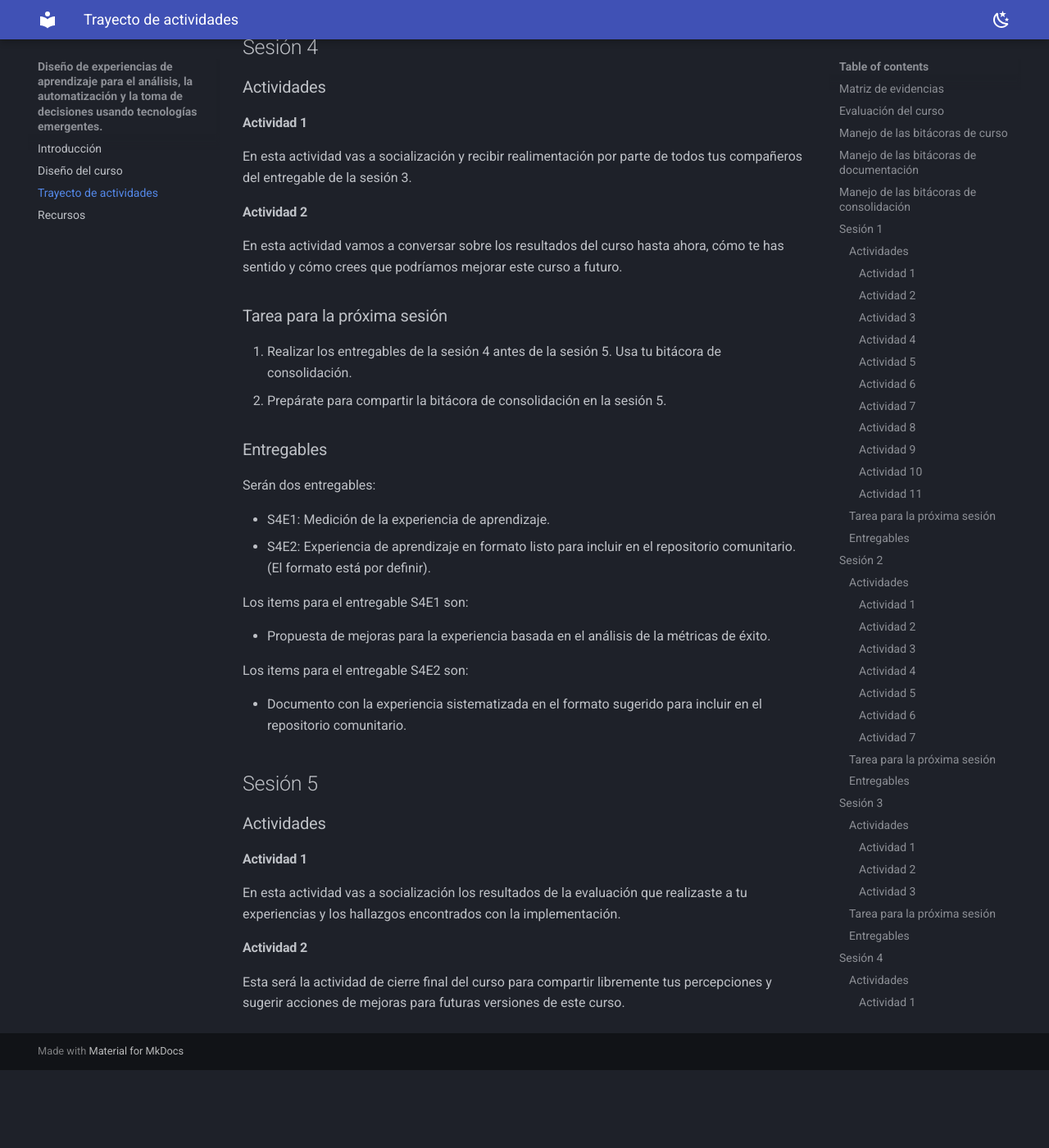
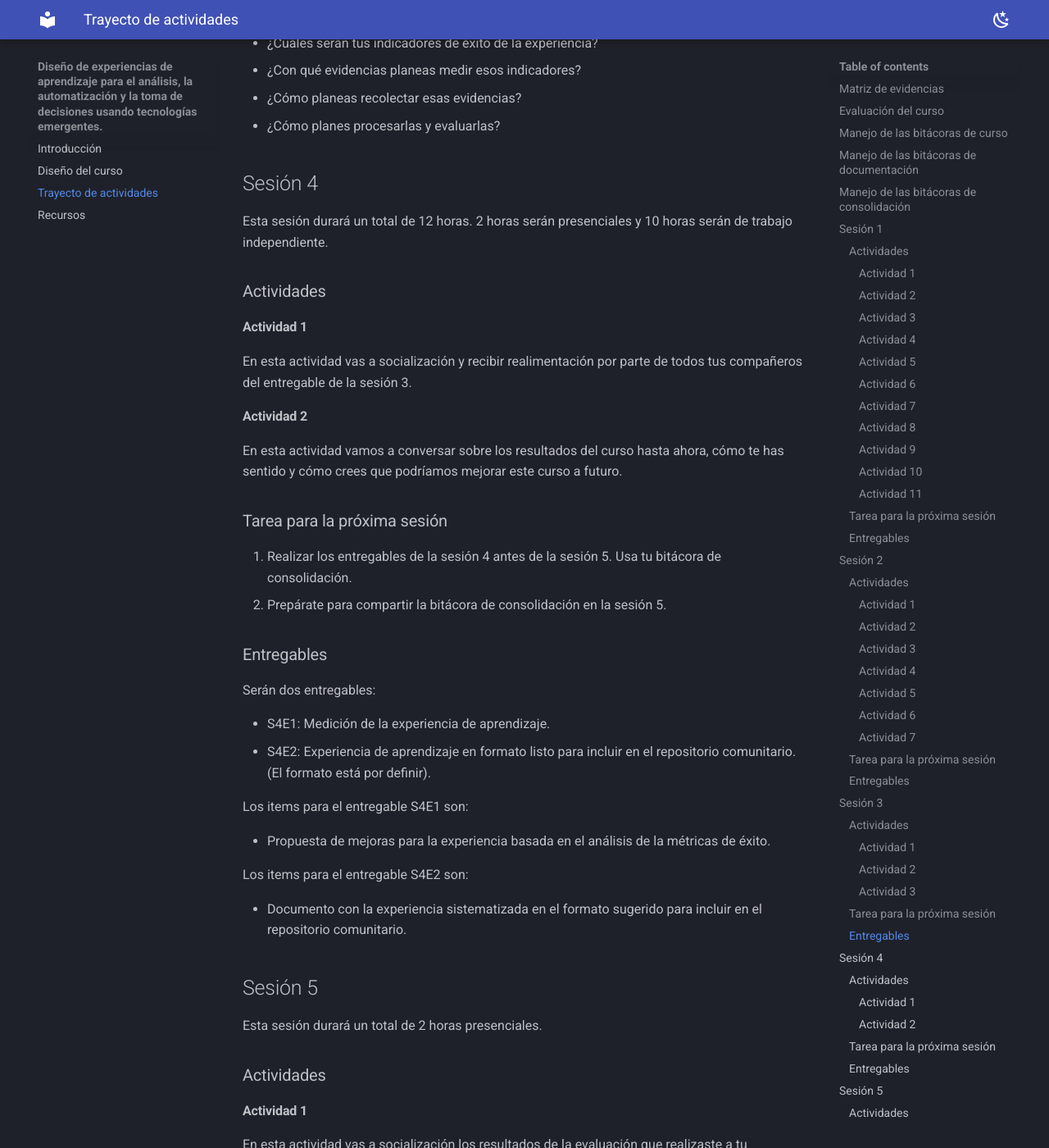
Before and after one commit to juanferfranco/cursoDeaIa, an MkDocs documentation site: the page built from docs/trayecto.md, in a window 1280 px wide and 1400 px high, scrolled down 20063 px. Shown: the whole window at 82% size. Built offline with MkDocs 1.6.1 and Material for MkDocs 9.7.7, drawn with Linux system fonts in a browser that asks for light colours; before the commit the page ends 21368 px from its top, so only the background shows below that; some of the changed text lies outside the part shown.

Commit message:
minor fix

```diff
--- a/docs/trayecto.md
+++ b/docs/trayecto.md
@@ -377,6 +377,8 @@
 
 ## Sesión 2
 
+Esta sesión durará un total de 12 horas. 4 horas serán presenciales y 8 horas serán de trabajo independiente.
+
 ### Actividades
 
 #### Actividad 1
@@ -538,6 +540,8 @@
 
 ## Sesión 3
 
+Esta sesión durará un total de 12 horas. 4 horas serán presenciales y 8 horas serán de trabajo independiente.
+
 ### Actividades
 
 #### Actividad 1
@@ -596,6 +600,8 @@
 
 ## Sesión 4
 
+Esta sesión durará un total de 12 horas. 2 horas serán presenciales y 10 horas serán de trabajo independiente.
+
 ### Actividades
 
 #### Actividad 1
@@ -634,6 +640,8 @@
 
 ## Sesión 5
 
+Esta sesión durará un total de 2 horas presenciales.
+
 ### Actividades
 
 #### Actividad 1
```
